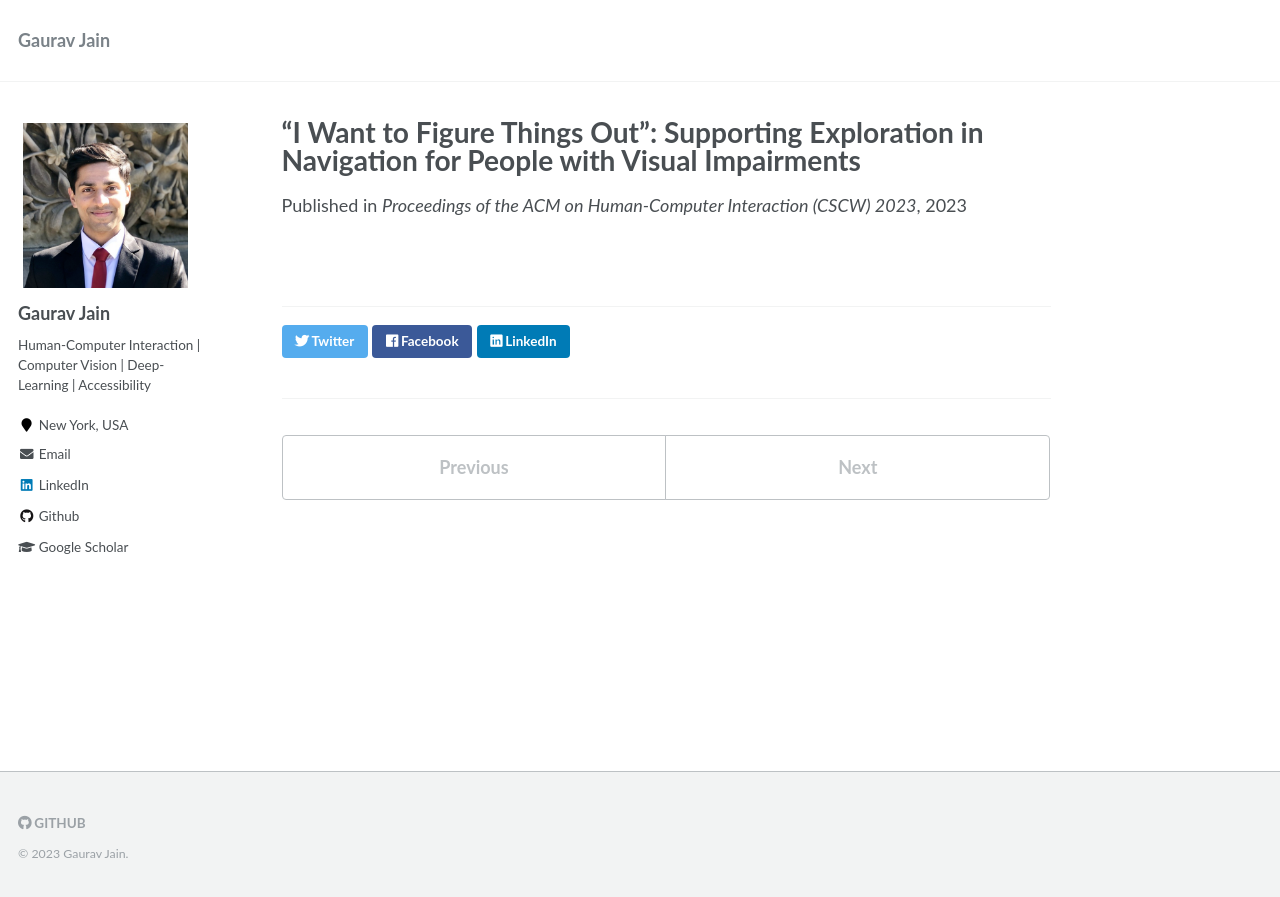
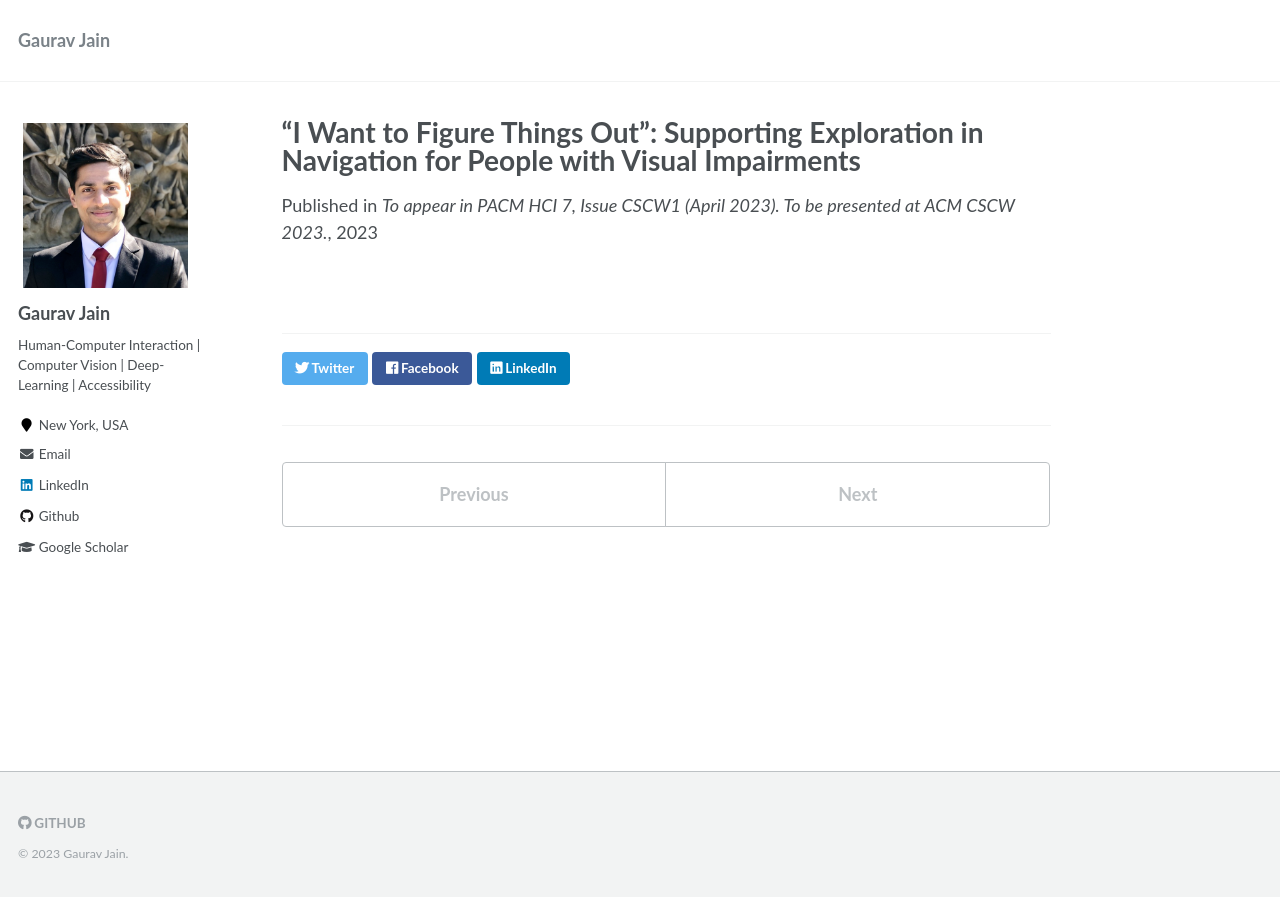
Before and after one commit to Gaurav1302/gaurav1302.github.io, a Jekyll site: the page built from _publications/4_CSCW2023.md, in a window 1280 px wide. Shown: the top 897 px of the page. Built offline with Jekyll 4.4.1, drawn with Linux system fonts in a browser that asks for light colours.

Commit message:
updated image for CSCW paper

```diff
--- a/_publications/4_CSCW2023.md
+++ b/_publications/4_CSCW2023.md
@@ -1,7 +1,7 @@
 ---
 title: '“I Want to Figure Things Out”: Supporting Exploration in Navigation for People with Visual Impairments'
 authors: '<u>Gaurav Jain</u>, Yuanyang Teng, Dong Heon Cho, Yunhao Xing, Maryam Aziz, Brian A. Smith'
-venue: 'Proceedings of the ACM on Human-Computer Interaction (CSCW) 2023'
+venue: 'To appear in PACM HCI 7, Issue CSCW1 (April 2023). To be presented at ACM CSCW 2023.'
 paper_link: 'https://arxiv.org/abs/2211.16465'
-cover_img: 'http://gaurav1302.github.io/files/CSCW2023_img.png'
+cover_img: 'http://gaurav1302.github.io/files/teaserb_pub.png'
 ---
```
Also changed, not shown: _publications/1_ECAI2020.md (+1 -1 lines), _publications/2_TIFS2020.md (+1 -1 lines), _publications/3_TUFFC2020.md (+1 -1 lines), _publications/5_CHIEA2023.md (+1 -1 lines), files/teaserb_pub.png (added).
